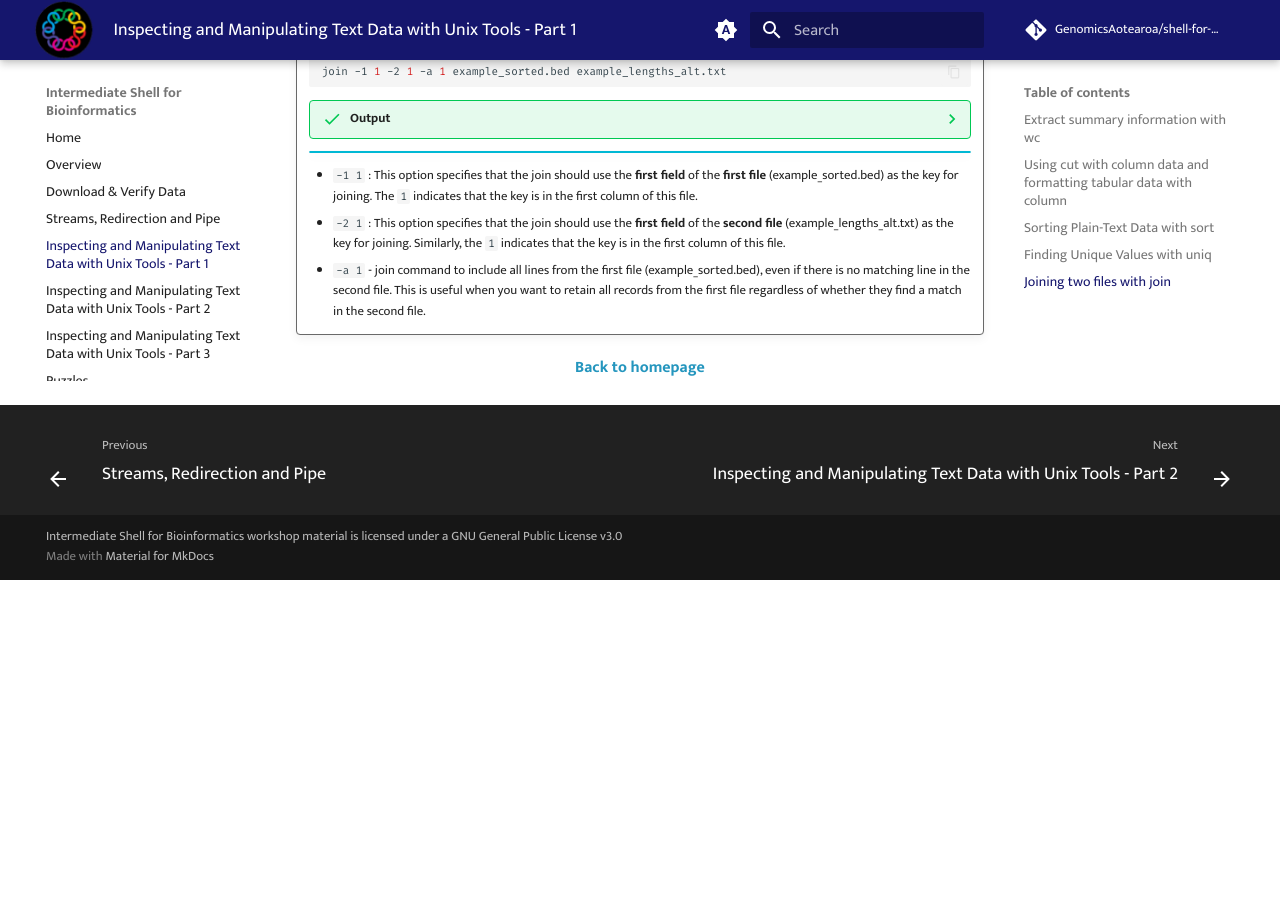
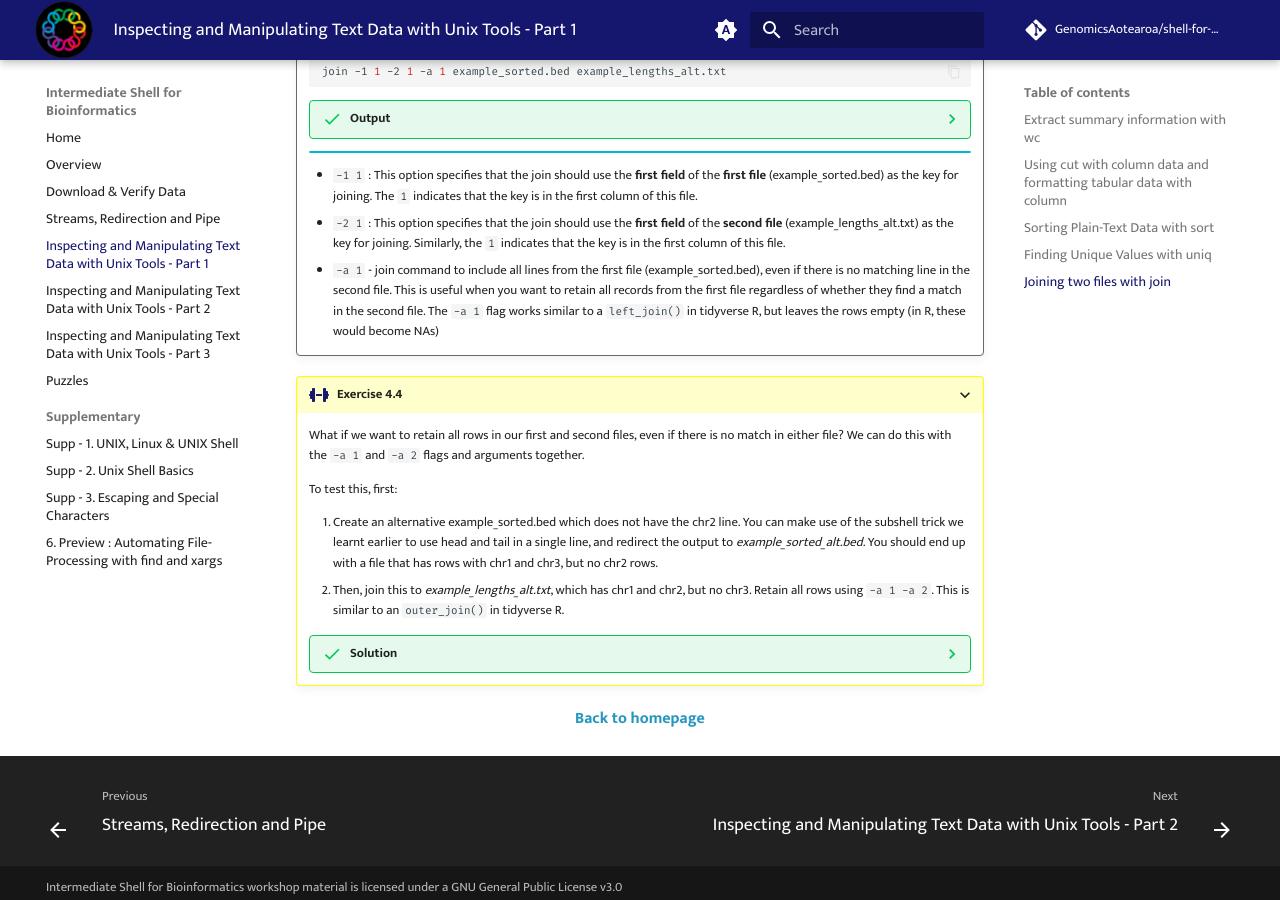
Before and after one commit to GenomicsAotearoa/shell-for-bioinformatics, an MkDocs documentation site: the page built from docs/4_inspectmanipulate.md, in a window 1280 px wide and 900 px high, scrolled down 11030 px. Built offline with MkDocs 1.6.1 and Material for MkDocs 9.7.7, drawn with Linux system fonts in a browser that asks for light colours; comment, search, counter and statistics services are not loaded; before the commit the page ends 11610 px from its top, so only the background shows below that.

Commit message:
add ex 4.4 join

````diff
--- a/docs/4_inspectmanipulate.md
+++ b/docs/4_inspectmanipulate.md
@@ -673,6 +673,68 @@ Because **chr3** is absent from *example_lengths_alt.txt*, our join omits rows f
     !!! info ""
     - `-1 1`  : This option specifies that the join should use the **first field** of the **first file** (example_sorted.bed) as the key for joining. The `1` indicates that the key is in the first column of this file.
     - `-2 1`  : This option specifies that the join should use the **first field** of the **second file** (example_lengths_alt.txt) as the key for joining. Similarly, the `1` indicates that the key is in the first column of this file.
-    - `-a 1` -  join command to include all lines from the first file (example_sorted.bed), even if there is no matching line in the second file. This is useful when you want to retain all records from the first file regardless of whether they find a match in the second file.
+    - `-a 1` -  join command to include all lines from the first file (example_sorted.bed), even if there is no matching line in the second file. This is useful when you want to retain all records from the first file regardless of whether they find a match in the second file. The `-a 1` flag works similar to a `left_join()` in tidyverse R, but leaves the rows empty (in R, these would become NAs)
+
+
+???+ dumbbell "Exercise 4.4"
+
+     What if we want to retain all rows in our first and second files, even if there is no match in either file? We can do this with the `-a 1` and `-a 2` flags and arguments together.
+
+     To test this, first:
+
+     1. Create an alternative example_sorted.bed which does not have the chr2 line. You can make use of the subshell trick we learnt earlier to use head and tail in a single line, and redirect the output to *example_sorted_alt.bed*. You should end up with a file that has rows with chr1 and chr3, but no chr2 rows.
+     2. Then, join this to *example_lengths_alt.txt*, which has chr1 and chr2, but no chr3. Retain all rows using `-a 1 -a 2`. This is similar to an `outer_join()` in tidyverse R.
+
+    ??? success "Solution"
+        ```bash
+        (head -n 5; tail -n 2) < example_sorted.bed > example_sorted_alt.bed
+        cat example_sorted_alt.bed
+        ```
+        ```bash
+        chr1	10	19
+        chr1	26	39
+        chr1	32	47
+        chr1	40	49
+        chr1	9	28
+        chr3	11	28
+        chr3	16	27
+        ```
+
+        ```bash
+        # "inner join" - default behaviour, only matching rows retained
+        join -1 1 -2 1 example_sorted_alt.bed example_lengths_alt.txt
+        chr1 10 19 58352
+        chr1 26 39 58352
+        chr1 32 47 58352
+        chr1 40 49 58352
+        chr1 9 28 58352
+        ```
+        ```bash
+        # "left join" - all rows in first file retained
+        join -1 1 -2 1 -a1 example_sorted_alt.bed example_lengths_alt.txt
+        chr1 10 19 58352
+        chr1 26 39 58352
+        chr1 32 47 58352
+        chr1 40 49 58352
+        chr1 9 28 58352
+        chr3 11 28
+        chr3 16 27
+        ```
+        ```bash
+        # "outer join" - all rows in both files retained
+        join -1 1 -2 1 -a1 -a2 example_sorted_alt.bed example_lengths_alt.txt
+        chr1 10 19 58352
+        chr1 26 39 58352
+        chr1 32 47 58352
+        chr1 40 49 58352
+        chr1 9 28 58352
+        chr2 39521
+        chr3 11 28
+        chr3 16 27
+        ```
+
+
+
+
 
 <p align="center"><b><a class="btn" href="https://genomicsaotearoa.github.io/shell-for-bioinformatics/" style="background: var(--bs-dark);font-weight:bold">Back to homepage</a></b></p>
````
Also changed, not shown: other parts of docs/4_inspectmanipulate.md (+1 -1 lines).
